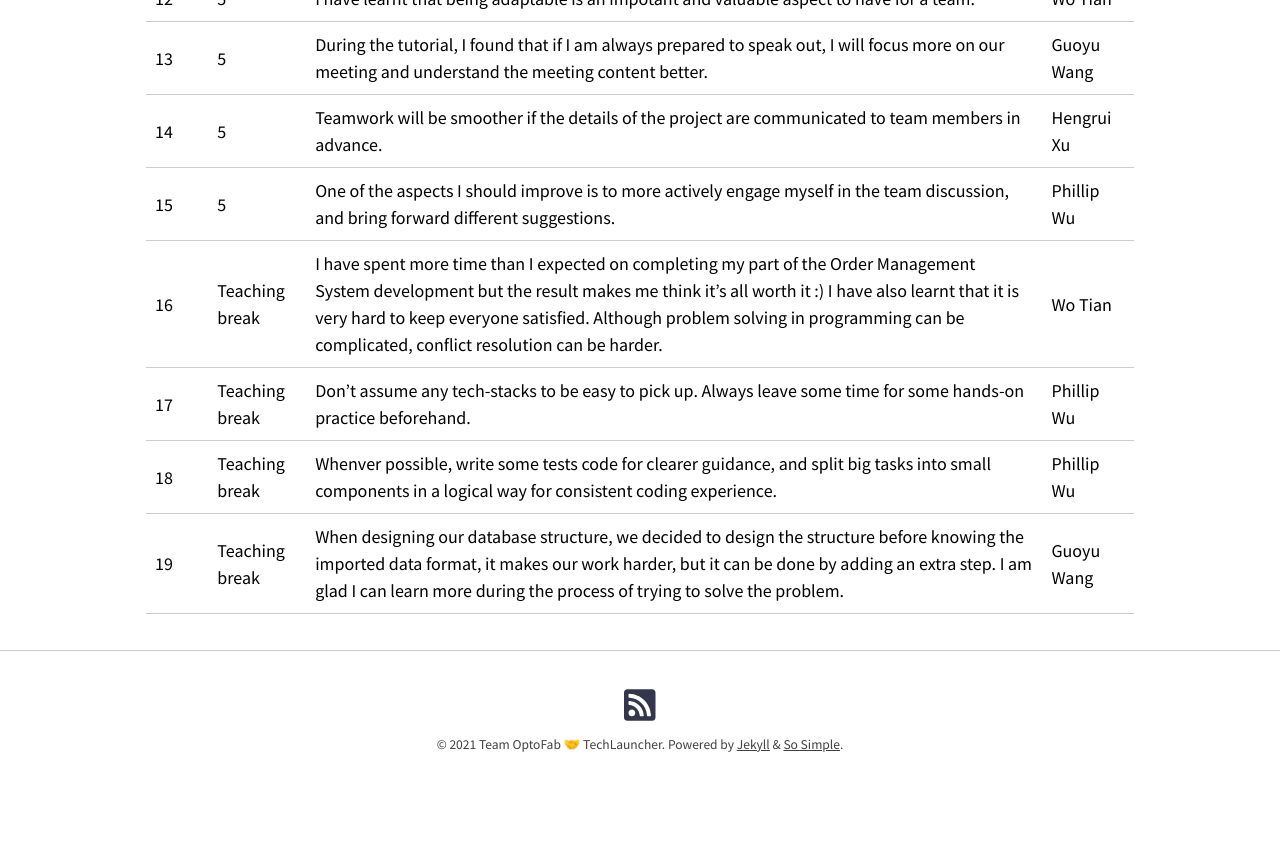
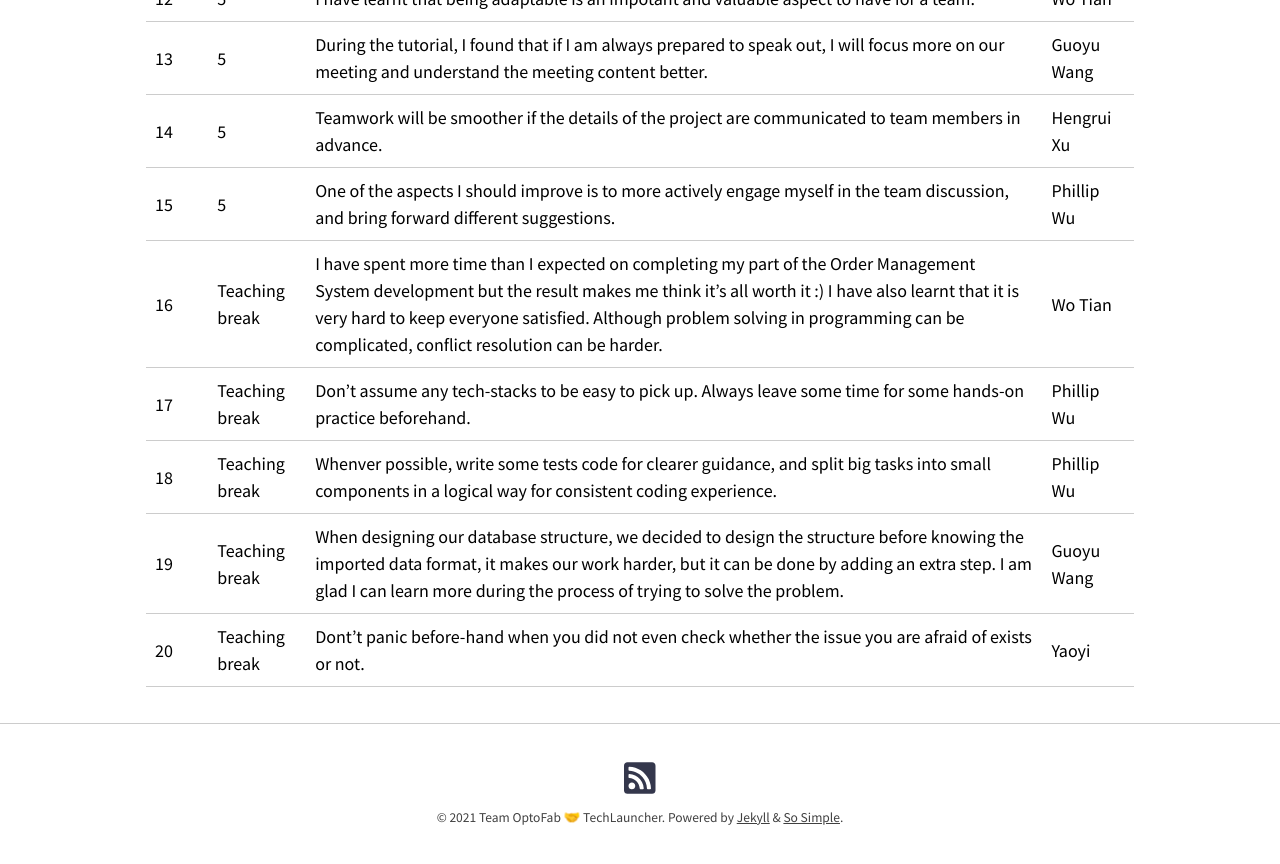
Before and after one commit to optofab/optofab.github.io, a Jekyll site: the page built from reflection_log.md, in a window 1280 px wide and 900 px high, scrolled down 1509 px. Shown: the top 864 px of the window. Built offline with Jekyll 4.4.1, drawn with Linux system fonts in a browser that asks for light colours; nearby versions of some CDN libraries; emoji names are drawn with the system emoji font; before the commit the page ends 2336 px from its top, so only the background shows below that.

Commit message:
added reflection

```diff
--- a/reflection_log.md
+++ b/reflection_log.md
@@ -23,3 +23,4 @@ layout: page
 | 17        | Teaching break | Don't assume any tech-stacks to be easy to pick up. Always leave some time for some hands-on practice beforehand.                                                                                                                                                                                                                                | Phillip Wu    |
 | 18        | Teaching break | Whenver possible, write some tests code for clearer guidance, and split big tasks into small components in a logical way for consistent coding experience.                                                                                                                                                                                       | Phillip Wu    |
 | 19        | Teaching break | When designing our database structure, we decided to design the structure before knowing the imported data format, it makes our work harder, but it can be done by adding an extra step. I am glad I can learn more during the process of trying to solve the problem.                                                                         |Guoyu Wang    |
+| 20        | Teaching break | Dont't panic before-hand when you did not even check whether the issue you are afraid of exists or not.                                                     |Yaoyi    |
```
